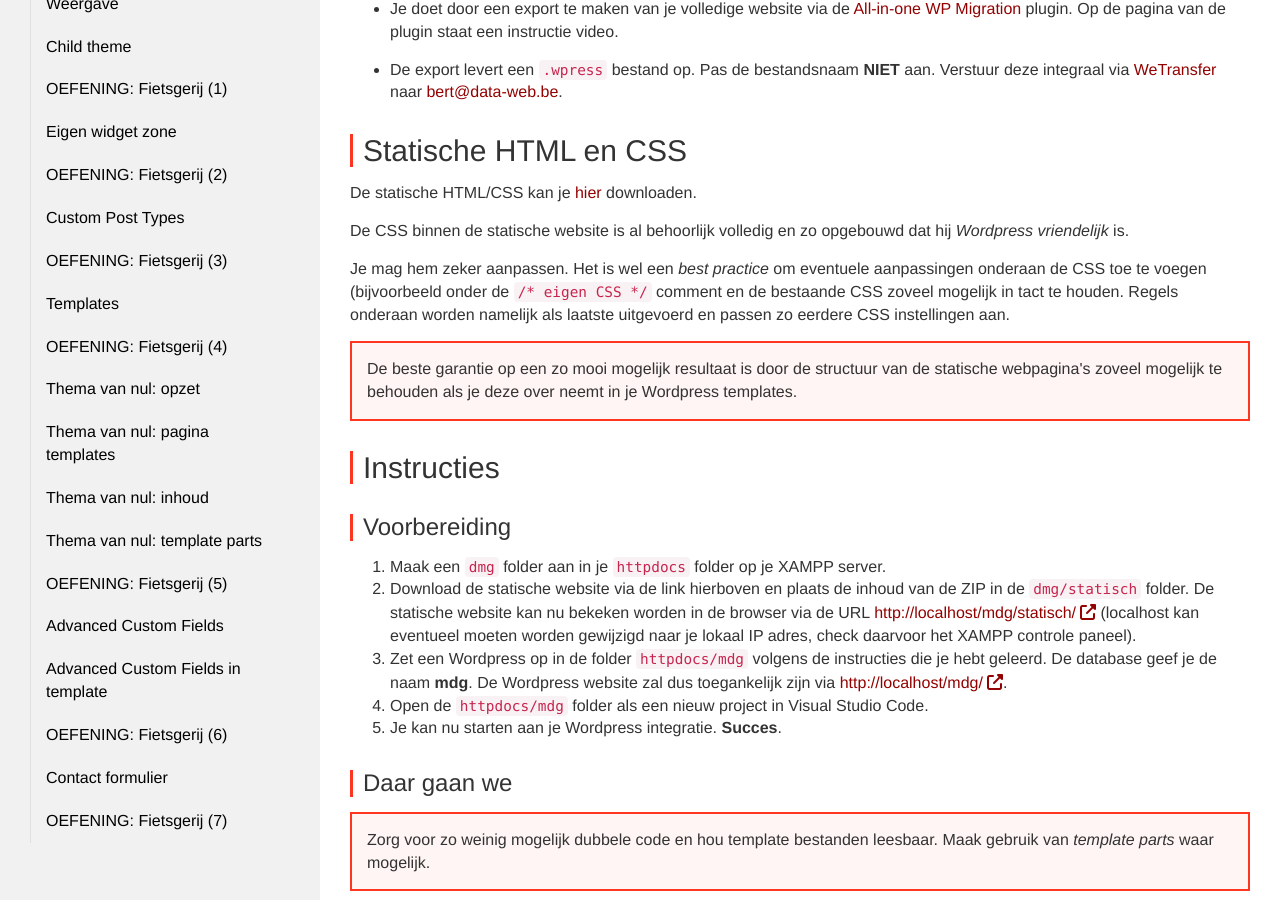
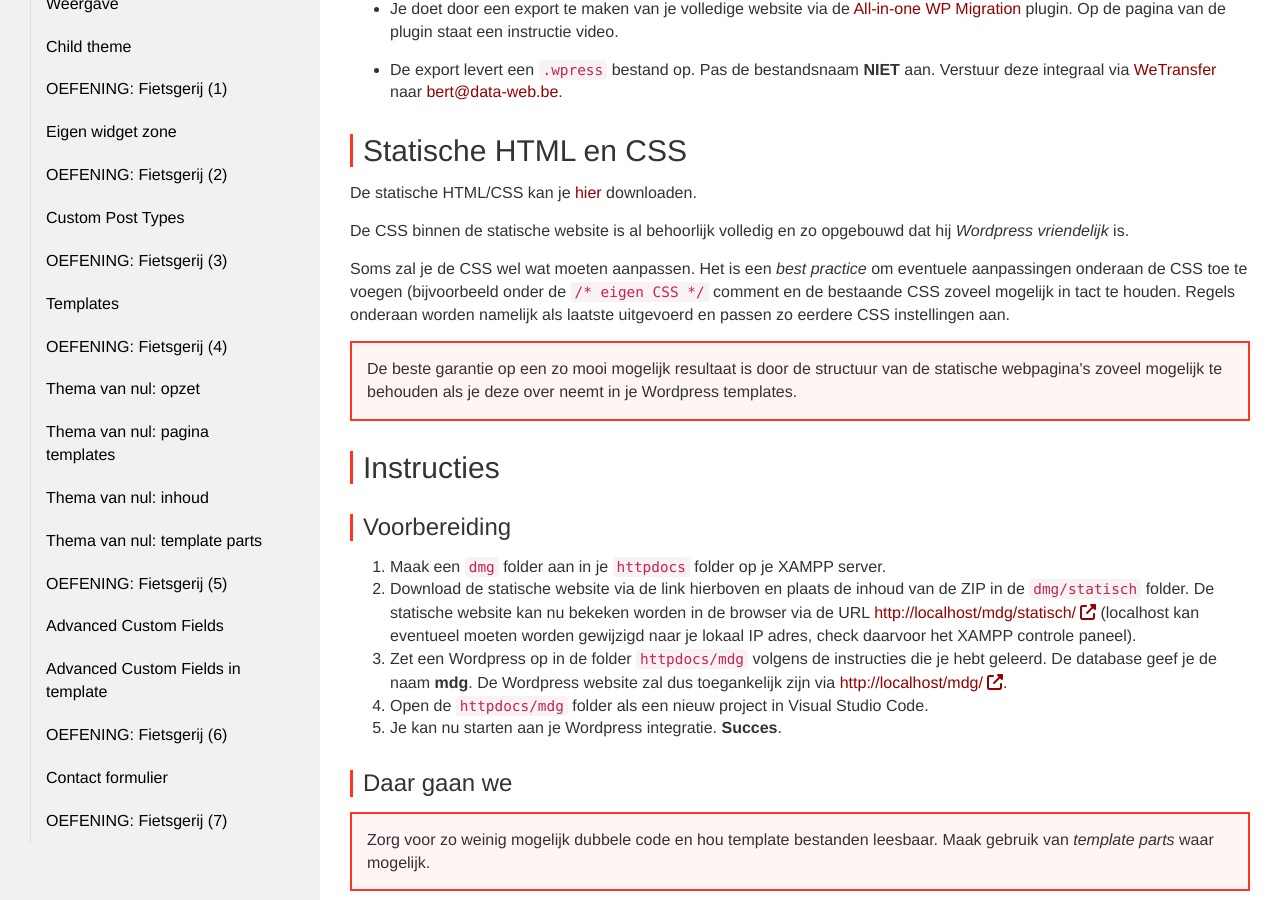
Before and after one commit to Syntra-Brussel/dynamische-webtechnieken, a Jekyll site: the page built from wordpress/eindopdracht.md, in a window 1280 px wide and 900 px high, scrolled down 475 px. Built offline with Jekyll 4.4.1, drawn with Linux system fonts in a browser that asks for light colours; nearby versions of some CDN libraries; a script that is not in the unit is left out.

Commit message:
opdracht

```diff
--- a/wordpress/eindopdracht.md
+++ b/wordpress/eindopdracht.md
@@ -27,7 +27,7 @@
 
 De CSS binnen de statische website is al behoorlijk volledig en zo opgebouwd dat hij <em>Wordpress vriendelijk</em> is.
 
-Je mag hem zeker aanpassen. Het is wel een <em>best practice</em> om eventuele aanpassingen onderaan de CSS toe te voegen (bijvoorbeeld onder de <code>/* eigen CSS */</code> comment en de bestaande CSS zoveel mogelijk in tact te houden. Regels onderaan worden namelijk als laatste uitgevoerd en passen zo eerdere CSS instellingen aan.
+Soms zal je de CSS wel wat moeten aanpassen. Het is een <em>best practice</em> om eventuele aanpassingen onderaan de CSS toe te voegen (bijvoorbeeld onder de <code>/* eigen CSS */</code> comment en de bestaande CSS zoveel mogelijk in tact te houden. Regels onderaan worden namelijk als laatste uitgevoerd en passen zo eerdere CSS instellingen aan.
 
 <div class="highlight">
 De beste garantie op een zo mooi mogelijk resultaat is door de structuur van de statische webpagina's zoveel mogelijk te behouden als je deze over neemt in je Wordpress templates.
@@ -90,3 +90,7 @@
 <img src="mdg/contact_form_kaart.jpg" class="shadow" />
 
 <img src="mdg/contact_vervoer.jpg" class="shadow" />
+
+### Toerisme
+
+<img src="mdg/toerisme.jpg" class="shadow" />
```
Also changed, not shown: wordpress/mdg/toerisme.jpg (added).
